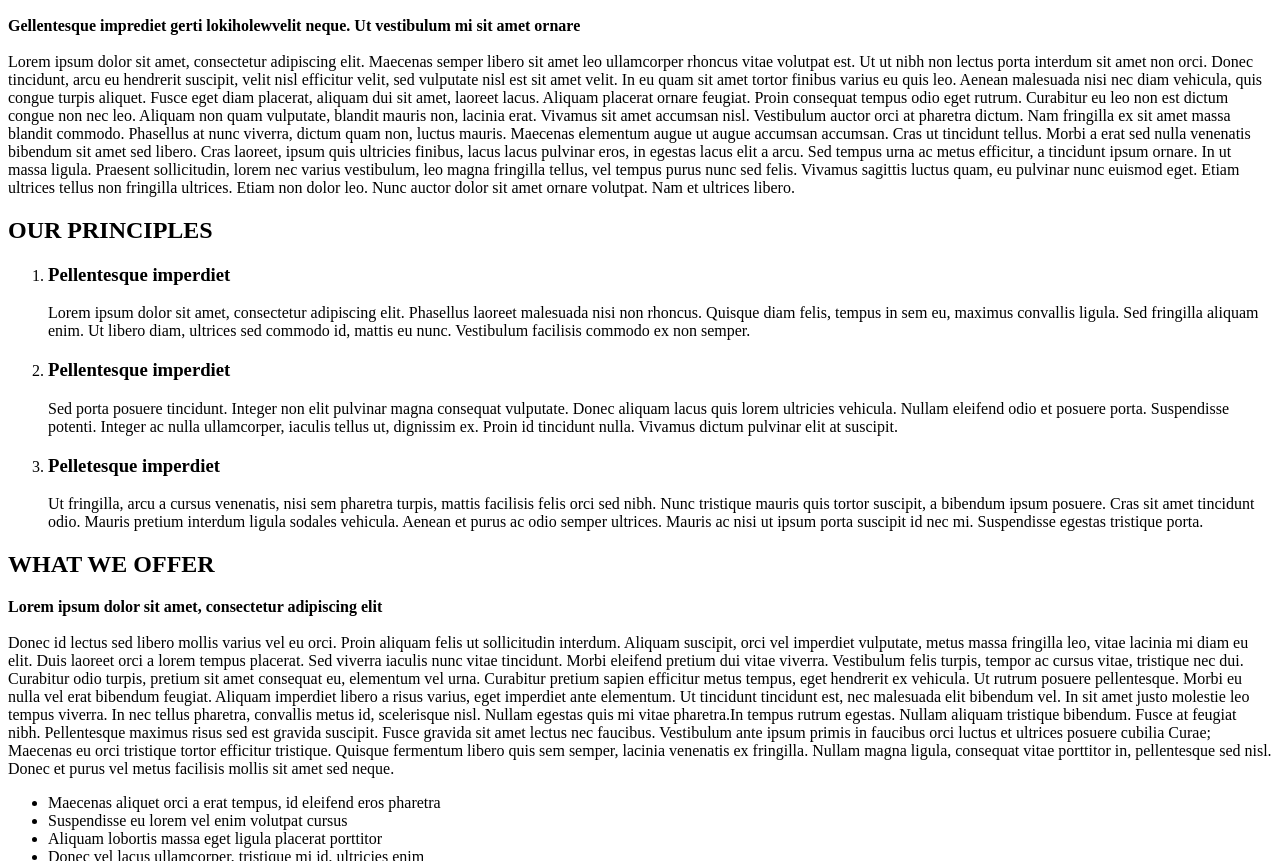
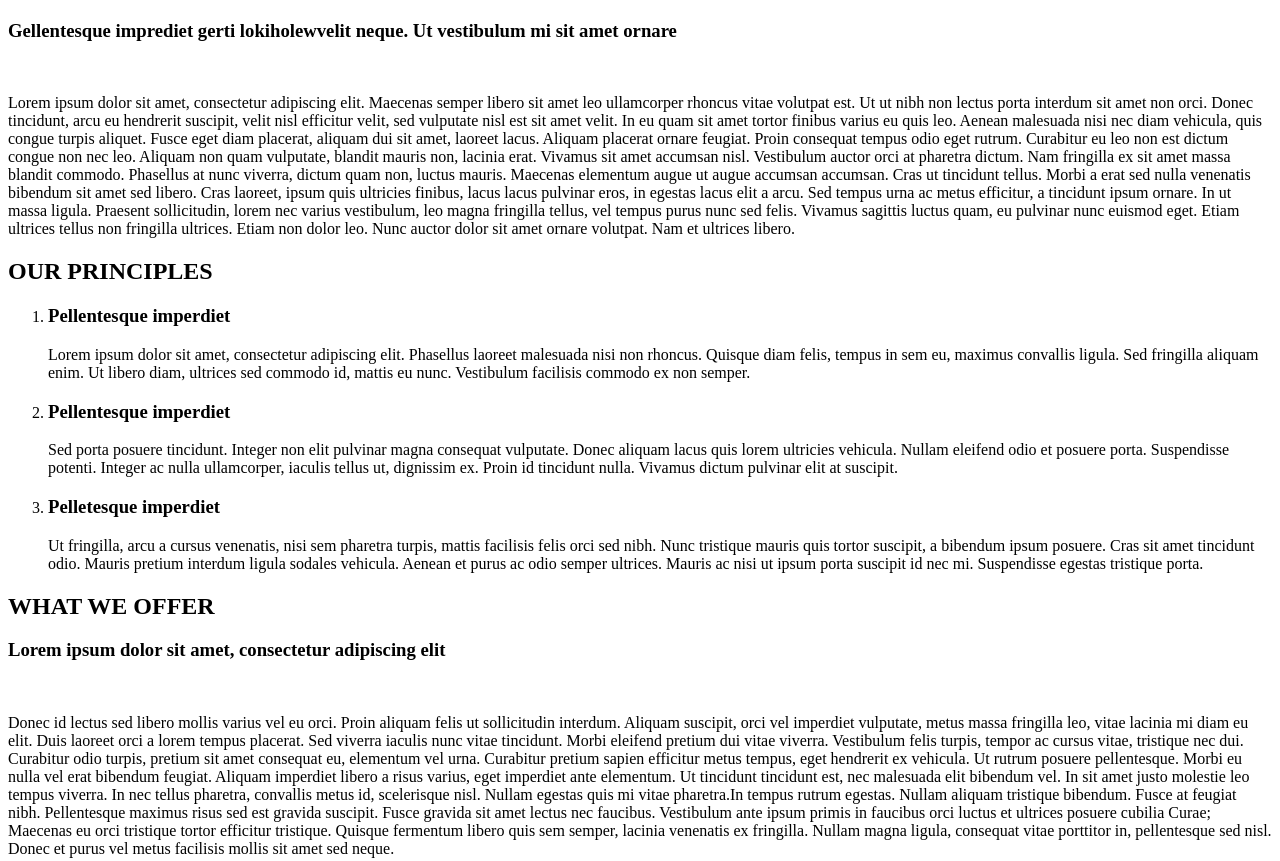
Before and after one commit to MashaBarsukova/Work, a plain HTML site: page Main/index.html in a window 1280 px wide. Shown: the part 370-1231 px from the top of the page. Drawn offline with Linux system fonts and the light colour scheme.

Commit message:
change index.html

```diff
--- a/Main/index.html
+++ b/Main/index.html
@@ -5,13 +5,13 @@
     <title>Main</title>
   </head>
   <body>
-    <h2>AGENCY PROFILE</h2>
+   <h2>AGENCY PROFILE</h2>
     <img src="https://image.ibb.co/f3hRUv/plane.png" alt="Plane" title="Airplane">
+    <h3>Gellentesque imprediet gerti lokiholewvelit neque.
+        Ut vestibulum mi sit amet ornare
+    </h3>
+     <br>
     <p>
-      <strong>Gellentesque imprediet gerti lokiholewvelit neque.
-        Ut vestibulum mi sit amet ornare</strong>
-        <br>
-        <br>
       Lorem ipsum dolor sit amet, consectetur adipiscing elit.
       Maecenas semper libero sit amet leo ullamcorper rhoncus vitae
       volutpat est. Ut ut nibh non lectus porta interdum sit amet
@@ -38,8 +38,9 @@
       volutpat. Nam et ultrices libero.
     </p>
     <h2>OUR PRINCIPLES</h2>
-      <ol>
-        <li><h3>Pellentesque imperdiet</h3>
+     <ol>
+        <li>
+          <h3>Pellentesque imperdiet</h3>
           <p>
             Lorem ipsum dolor sit amet, consectetur adipiscing elit.
             Phasellus laoreet malesuada nisi non rhoncus. Quisque diam felis,
@@ -48,7 +49,8 @@
             mattis eu nunc. Vestibulum facilisis commodo ex non semper.
           </p>
         </li>
-        <li><h3>Pellentesque imperdiet</h3>
+        <li>
+          <h3>Pellentesque imperdiet</h3>
           <p>
             Sed porta posuere tincidunt. Integer non elit pulvinar magna consequat
             vulputate. Donec aliquam lacus quis lorem ultricies vehicula.
@@ -57,7 +59,8 @@
             Proin id tincidunt nulla. Vivamus dictum pulvinar elit at suscipit.
           </p>
         </li>
-        <li><h3>Pelletesque imperdiet</h3>
+        <li>
+          <h3>Pelletesque imperdiet</h3>
           <p>
             Ut fringilla, arcu a cursus venenatis, nisi sem pharetra turpis,
             mattis facilisis felis orci sed nibh. Nunc tristique mauris quis
@@ -69,10 +72,9 @@
         </li>
       </ol>
     <h2>WHAT WE OFFER</h2>
+      <h3>Lorem ipsum dolor sit amet, consectetur adipiscing elit</h3>
+        <br>
       <p>
-        <strong>Lorem ipsum dolor sit amet, consectetur adipiscing elit</strong>
-          <br>
-          <br>
          Donec id lectus sed libero mollis varius vel eu orci. Proin aliquam
          felis ut sollicitudin interdum. Aliquam suscipit, orci vel imperdiet
          vulputate, metus massa fringilla leo, vitae lacinia mi diam eu elit.
```
